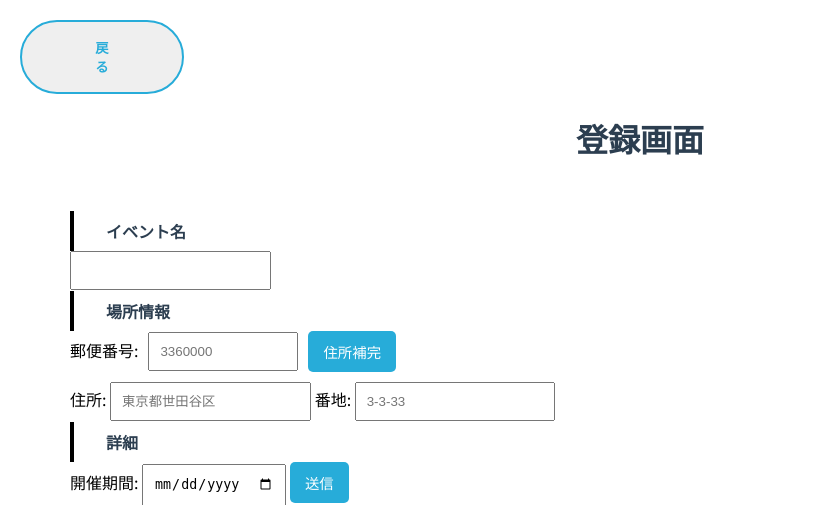
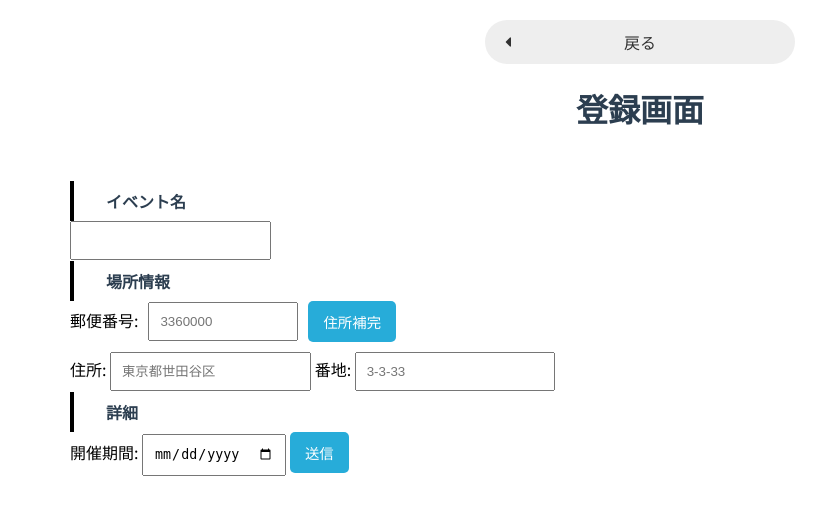
Before and after one commit to inet26-teamA/main, a Flask app: page /event_reg in a window 1280 px wide. Shown: the top 505 px of the page, without its empty margins (0-838 px from the left). Run offline with Flask 3, Linux system fonts and the light colour scheme; parts of the project's set-up code (start-up, migrations or seed data) failed here and were passed over; some libraries are stand-ins or nearby versions.

Commit message:
登録画面の戻るボタンの修正

```diff
--- a/static/css/event_reg_styles.css
+++ b/static/css/event_reg_styles.css
@@ -124,25 +124,37 @@ label {
 	background: #27acd9;
 }
 
-
-#back_button {
-    writing-mode: horizontal-tb; /* テキストを横書きに設定 */
-    text-orientation: mixed; /* テキストの向きを混合に設定（通常の横書き） */
-    display: flex; /* フレックスボックスでレイアウトを設定 */
-    align-items: center; /* 垂直方向で中央揃え */
-    justify-content: center; /* 水平方向で中央揃え */
-    width: 120px; /* ボタンの幅を120pxに設定 */
-    /*margin: auto; /* ボタンを中央に配置 */
-    padding: 1rem 5rem; /* 上下に1rem、左右に6remのパディングを追加 */
-    font-weight: bold; /* フォントを太字に設定 */
-    border: 2px solid #27acd9; /* ボタンの枠線を2pxの実線に設定 */
-    color: #27acd9; /* テキストの色を指定 */
-    border-radius: 100vh; /* ボタンの角を丸くする（楕円形にする） */
-    transition: 0.5s; /* 変化にかかる時間を0.5秒に設定 */
+.back_button{
+    margin-right: auto;
 }
 
-
-#back_button:hover {
-	color: #fff;
-	background: #27acd9;
+.back_button a {
+    background: #eee;
+    border-radius: 50px;
+    position: relative;
+    display: flex;
+    justify-content: space-around;
+    align-items: center;
+    margin: 0 auto;
+    max-width: 260px;
+    padding: 10px 25px;
+    color: #313131;
+    transition: 0.3s ease-in-out;
+    font-weight: 500;
+    text-decoration:none;
 }
+.back_button a:after {
+    position: absolute;
+    top: 50%;
+    left: 20px;
+    border-radius: 1px;
+    transition: 0.2s ease-in-out;
+    content: "\f0d9";
+    font-family: "Font Awesome 5 Free";
+    font-weight: 900;
+    transform: translateY(-50%);
+}
+.back_button a:hover {
+    background: #313131;
+    color: #FFF;
+}
--- a/templates/event_reg.html
+++ b/templates/event_reg.html
@@ -1,5 +1,6 @@
 <!DOCTYPE html>
 <html>
+
 <head>
   <link href="https://fonts.googleapis.com/css2?family=Noto+Sans+JP:wght@400;700&display=swap" rel="stylesheet">
   <title>Python and JavaScript Integration</title>
@@ -8,7 +9,9 @@
 </head>
 
 <body>
-  <button type="button" id = "back_button" onclick="location.href='/'">戻る</button>
+  <div class="back_button">
+    <a href="/">戻る</a>
+  </div>
 
   <h1>登録画面</h1>
 
@@ -38,7 +41,7 @@
   </form>
 
   <script>
-    document.getElementById('date_btn').addEventListener('click', function(event) {
+    document.getElementById('date_btn').addEventListener('click', function (event) {
       const startDate = new Date(document.getElementById('start-date').value);
       const endDate = new Date(document.getElementById('end-date').value);
 
@@ -80,4 +83,5 @@
   </script>
 
 </body>
+
 </html>
```
